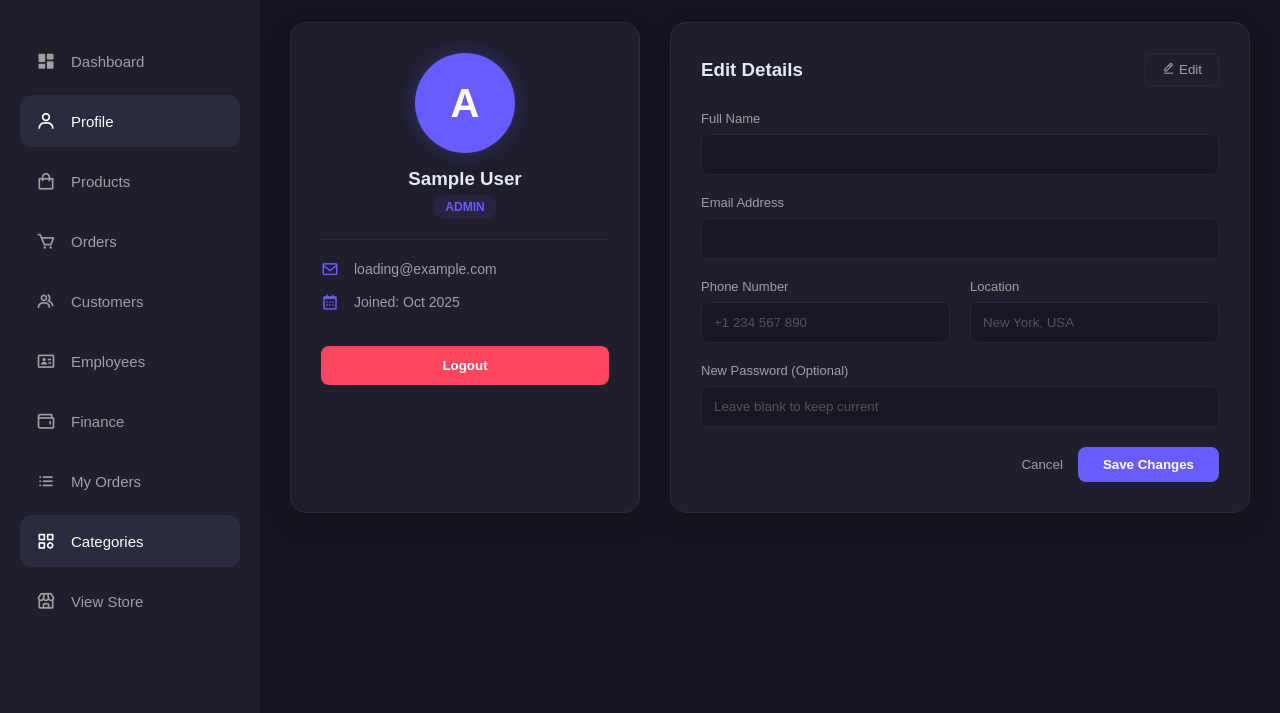
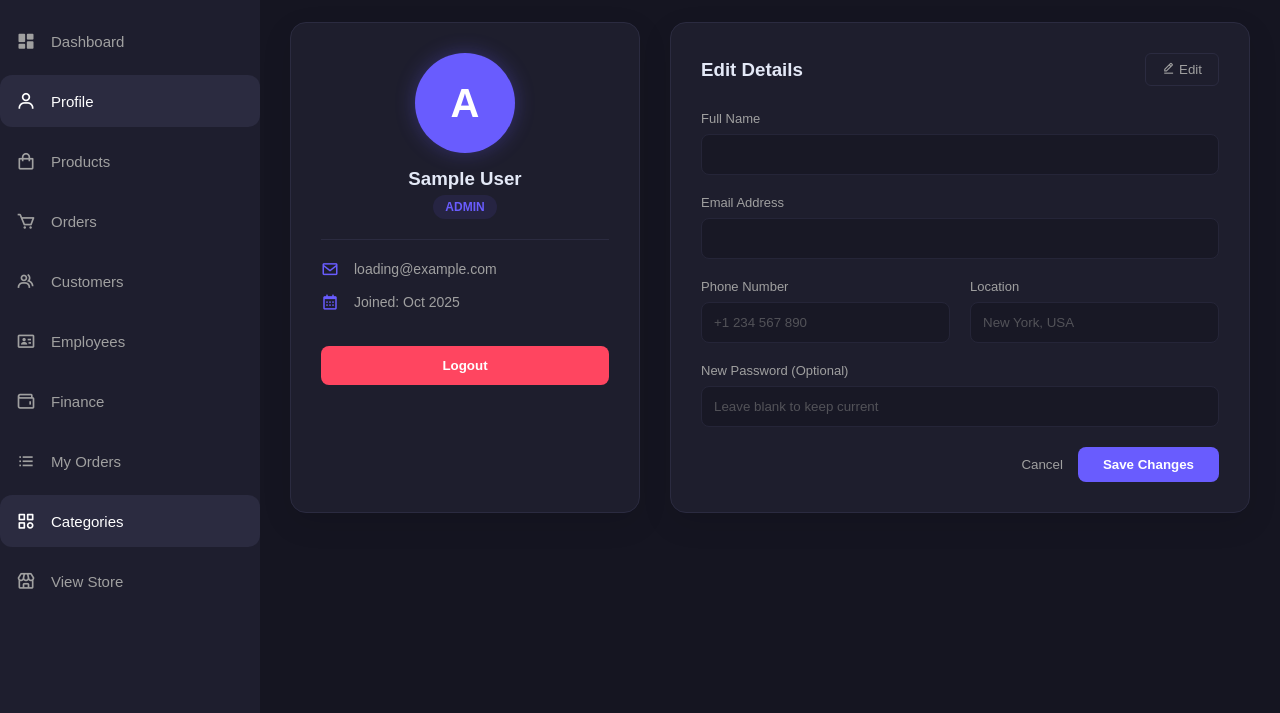
Before and after one commit to adandar3959/luxe-store, a website: page public/profile.html in a window 1280 px wide. Shown: the part 87-800 px from the top of the page. Drawn offline with nearby package versions, Linux system fonts and the light colour scheme; no server answers; sample sign-in values are in the browser's storage.

```diff
--- a/public/css/admin-dashboard.css
+++ b/public/css/admin-dashboard.css
@@ -27,15 +27,27 @@
 
 /* --- SIDEBAR --- */
 .sidebar {
-    width: 260px;
-    background: var(--panel-dark);
-    height: 100vh;
-    padding: 20px;
+    width: 260px; /* Or your current width */
+    height: 100vh; /* Full viewport height */
     position: fixed;
     top: 0;
     left: 0;
+    background: #1e1e2e;
+
+    /* ADD THESE THREE LINES */
+    overflow-y: auto;       /* Enables vertical scrolling */
     display: flex;
     flex-direction: column;
+}
+
+/* Optional: Make the scrollbar look modern and thin */
+.sidebar::-webkit-scrollbar {
+    width: 5px;
+}
+
+.sidebar::-webkit-scrollbar-thumb {
+    background: #3f3f5a;
+    border-radius: 10px;
 }
 
 .logo {
```
